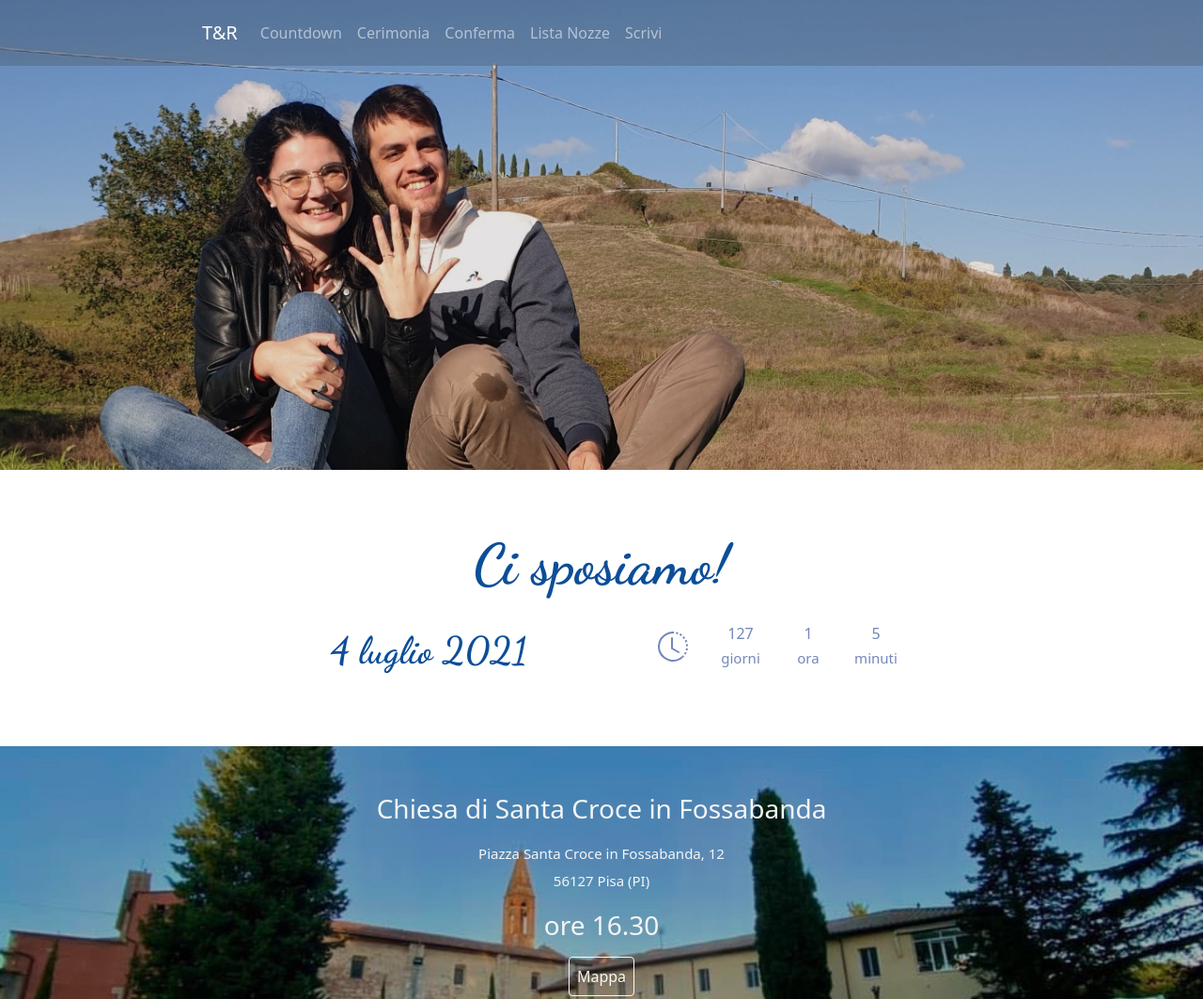
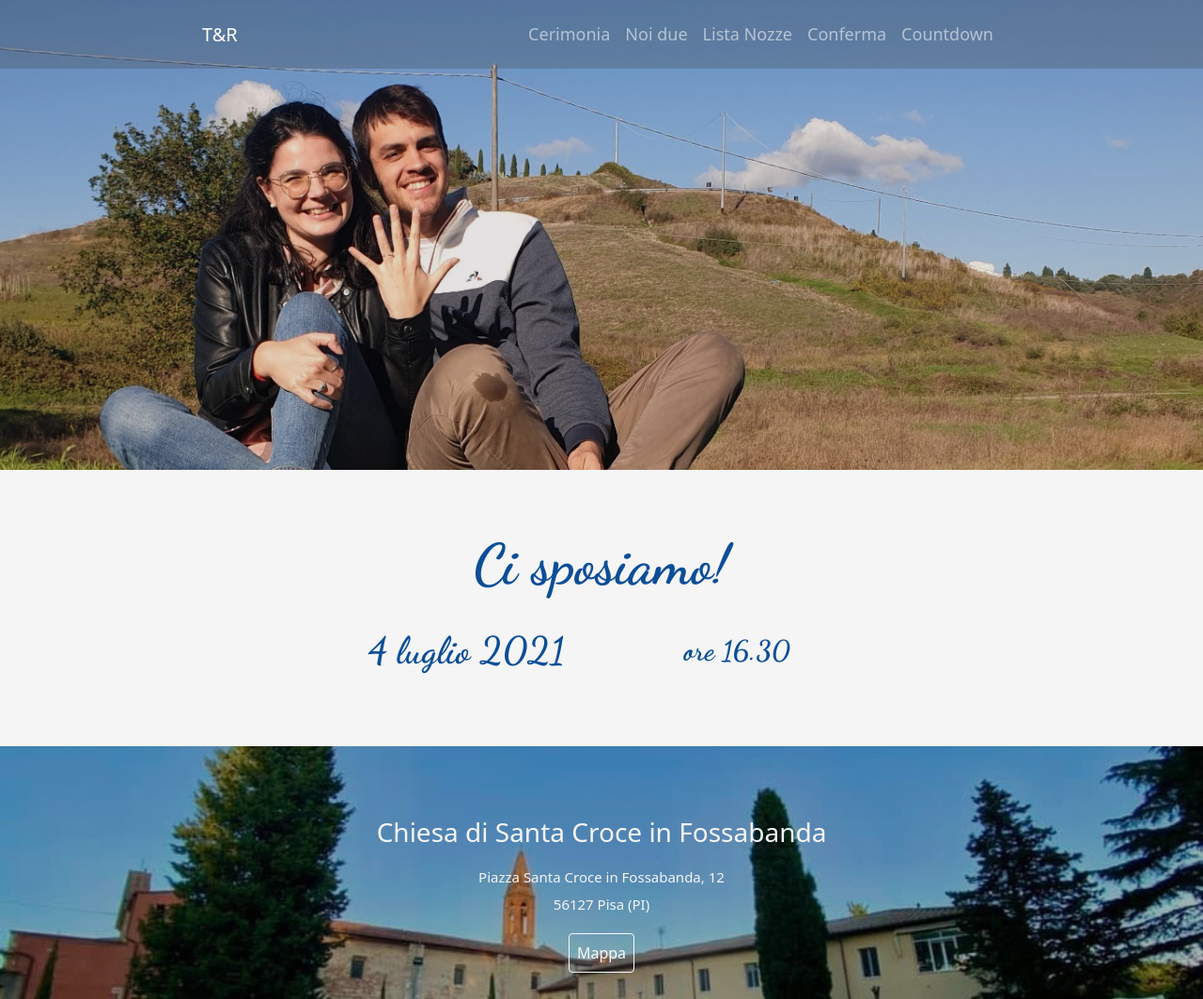
Before and after one commit to tommasorizzo/tomandberry, a website: page index.html in a window 1280 px wide. Shown: the top 1063 px of the page at 94% size. Drawn offline with Linux system fonts and the light colour scheme.

Commit message:
minor changes

```diff
--- a/index.html
+++ b/index.html
@@ -19,36 +19,27 @@
                     aria-controls="navbarNav" aria-expanded="false" aria-label="Toggle navigation">
                     <span class="navbar-toggler-icon"></span>
                 </button>
-                <div class="collapse navbar-collapse" id="navbarNav">
+                <div class="collapse navbar-collapse flex-grow-0" id="navbarNav">
                     <ul class="navbar-nav">
+                        <li class="nav-item"><a class="nav-link" href="#cerimonia">Cerimonia</a></li>
+                        <li class="nav-item"><a class="nav-link" href="#noi2">Noi due</a></li>
+                        <!-- storiellina e foto -->
+                        <li class="nav-item"><a class="nav-link" href="#">Lista Nozze</a></li>
+                        <!-- link a pagina lista nozze -->
+                        <li class="nav-item"><a class="nav-link" href="#">Conferma</a></li><!-- conferma -->
                         <li class="nav-item"><a class="nav-link" href="#countdown">Countdown</a></li>
-                        <li class="nav-item"><a class="nav-link" href="#cerimonia">Cerimonia</a></li>
-                        <li class="nav-item"><a class="nav-link" href="#">Conferma</a></li>
-                        <li class="nav-item"><a class="nav-link" href="#">Lista Nozze</a></li>
-                        <li class="nav-item"><a class="nav-link" href="#">Scrivi</a></li>
+                        <!-- foto montagna + countdown-->
                     </ul>
                 </div>
             </div>
         </nav>
     </section>
-    <section id="countdown">
-        <div class="container text-center position-relative mt-5 mb-5">
+    <section id="ci sposiamo" class="ci-sposiamo pt-5 pb-5">
+        <div class="container text-center position-relative">
             <div class="row cd-title justify-content-center p-2"> Ci sposiamo!</div>
-            <div class="row justify-content-center p-2">
-                <div class="cd-data col-sm-4 pb-3">4 luglio 2021</div>
-                <div class="cd-icon col-sm-2">
-                    <svg xmlns="http://www.w3.org/2000/svg" width="32" height="32" fill="currentColor"
-                        class="bi bi-clock-history" viewBox="0 0 16 16">
-                        <path
-                            d="M8.515 1.019A7 7 0 0 0 8 1V0a8 8 0 0 1 .589.022l-.074.997zm2.004.45a7.003 7.003 0 0 0-.985-.299l.219-.976c.383.086.76.2 1.126.342l-.36.933zm1.37.71a7.01 7.01 0 0 0-.439-.27l.493-.87a8.025 8.025 0 0 1 .979.654l-.615.789a6.996 6.996 0 0 0-.418-.302zm1.834 1.79a6.99 6.99 0 0 0-.653-.796l.724-.69c.27.285.52.59.747.91l-.818.576zm.744 1.352a7.08 7.08 0 0 0-.214-.468l.893-.45a7.976 7.976 0 0 1 .45 1.088l-.95.313a7.023 7.023 0 0 0-.179-.483zm.53 2.507a6.991 6.991 0 0 0-.1-1.025l.985-.17c.067.386.106.778.116 1.17l-1 .025zm-.131 1.538c.033-.17.06-.339.081-.51l.993.123a7.957 7.957 0 0 1-.23 1.155l-.964-.267c.046-.165.086-.332.12-.501zm-.952 2.379c.184-.29.346-.594.486-.908l.914.405c-.16.36-.345.706-.555 1.038l-.845-.535zm-.964 1.205c.122-.122.239-.248.35-.378l.758.653a8.073 8.073 0 0 1-.401.432l-.707-.707z" />
-                        <path d="M8 1a7 7 0 1 0 4.95 11.95l.707.707A8.001 8.001 0 1 1 8 0v1z" />
-                        <path
-                            d="M7.5 3a.5.5 0 0 1 .5.5v5.21l3.248 1.856a.5.5 0 0 1-.496.868l-3.5-2A.5.5 0 0 1 7 9V3.5a.5.5 0 0 1 .5-.5z" />
-                    </svg>
-                </div>
-                <div class="cd-num col-2 col-sm-1" id="countdown-days"></div>
-                <div class="cd-num col-2 col-sm-1" id="countdown-hours"></div>
-                <div class="cd-num col-2 col-sm-1" id="countdown-minutes"></div>
+            <div class="row justify-content-center align-items-center p-2">
+                <div class="cd-data col-sm-4 mb-3">4 luglio 2021</div>
+                <div class="cd-time col-sm-4 mb-3">ore 16.30</div>
             </div>
         </div>
     </section>
@@ -58,9 +49,8 @@
             <div class="container chiesa-content align-items-center">
                 <h3 class="m-3">Chiesa di Santa Croce in Fossabanda</h3>
                 <p class="mb-3">Piazza Santa Croce in Fossabanda, 12<br>56127 Pisa (PI)</p>
-                <h3 class="mb-3">ore 16.30</h5>
-                    <button type="button" class="btn btn-outline-light p-2" data-bs-toggle="modal"
-                        data-bs-target="#mapModal">Mappa</button>
+                <button type="button" class="btn btn-outline-light p-2" data-bs-toggle="modal"
+                    data-bs-target="#mapModal">Mappa</button>
             </div>
         </div>
     </section>
@@ -85,6 +75,26 @@
             </div>
         </div>
     </div>
+
+
+
+    <section id="countdown">
+        <div class="row justify-content-center p-2">
+            <div class="cd-icon col-sm-2">
+                <svg xmlns="http://www.w3.org/2000/svg" width="32" height="32" fill="currentColor"
+                    class="bi bi-clock-history" viewBox="0 0 16 16">
+                    <path
+                        d="M8.515 1.019A7 7 0 0 0 8 1V0a8 8 0 0 1 .589.022l-.074.997zm2.004.45a7.003 7.003 0 0 0-.985-.299l.219-.976c.383.086.76.2 1.126.342l-.36.933zm1.37.71a7.01 7.01 0 0 0-.439-.27l.493-.87a8.025 8.025 0 0 1 .979.654l-.615.789a6.996 6.996 0 0 0-.418-.302zm1.834 1.79a6.99 6.99 0 0 0-.653-.796l.724-.69c.27.285.52.59.747.91l-.818.576zm.744 1.352a7.08 7.08 0 0 0-.214-.468l.893-.45a7.976 7.976 0 0 1 .45 1.088l-.95.313a7.023 7.023 0 0 0-.179-.483zm.53 2.507a6.991 6.991 0 0 0-.1-1.025l.985-.17c.067.386.106.778.116 1.17l-1 .025zm-.131 1.538c.033-.17.06-.339.081-.51l.993.123a7.957 7.957 0 0 1-.23 1.155l-.964-.267c.046-.165.086-.332.12-.501zm-.952 2.379c.184-.29.346-.594.486-.908l.914.405c-.16.36-.345.706-.555 1.038l-.845-.535zm-.964 1.205c.122-.122.239-.248.35-.378l.758.653a8.073 8.073 0 0 1-.401.432l-.707-.707z" />
+                    <path d="M8 1a7 7 0 1 0 4.95 11.95l.707.707A8.001 8.001 0 1 1 8 0v1z" />
+                    <path
+                        d="M7.5 3a.5.5 0 0 1 .5.5v5.21l3.248 1.856a.5.5 0 0 1-.496.868l-3.5-2A.5.5 0 0 1 7 9V3.5a.5.5 0 0 1 .5-.5z" />
+                </svg>
+            </div>
+            <div class="cd-num col-2 col-sm-1" id="countdown-days"></div>
+            <div class="cd-num col-2 col-sm-1" id="countdown-hours"></div>
+            <div class="cd-num col-2 col-sm-1" id="countdown-minutes"></div>
+        </div>
+    </section>
 </body>
 
 <footer class="d-flex justify-content-center">
--- a/scss/_style.scss
+++ b/scss/_style.scss
@@ -29,10 +29,17 @@
 .container-nav {
   padding: 15px 15px;
   width: 90%;
+  display: inline-block;
 }
 
-// Countdown
+.nav-link {
+  font-size: large;
+}
+// Ci sposiamo
 
+.ci-sposiamo {
+  background-color: whitesmoke;
+}
 .cd-title {
     font-family: 'Dancing Script';
     font-size: 60px;
@@ -42,6 +49,12 @@
 .cd-data {
     font-family: 'Dancing Script';
     font-size: 40px;
+  color: $txt-primary;
+}
+
+.cd-time {
+    font-family: 'Dancing Script';
+    font-size: 30px;
   color: $txt-primary;
 }
 
```
Also changed, not shown: css/main.css.
